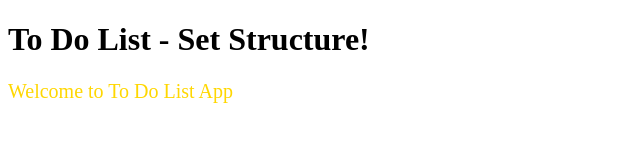
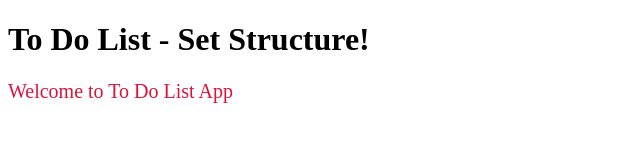
Before and after one commit to jcmunav63/to_do_list_test, a website built with webpack: page src/index.html in a window 1280 px wide. Shown: the whole page, without its empty margins (0-640 px from the left). Built offline with nearby package versions, Linux system fonts and the light colour scheme.

Commit message:
Add linters files for Webhint, Stylelint & ESlint; edit JS files.

```diff
--- a/src/style.css
+++ b/src/style.css
@@ -1,4 +1,4 @@
 .hello {
-  color: gold;
+  color: crimson;
   font-size: 20px;
 }
--- a/webpack.config.js
+++ b/webpack.config.js
@@ -15,8 +15,8 @@ module.exports = {
   ],
   output: {
     // filename: 'bundle.js',
-    filename: "[name].js",
-    chunkFilename: "static/js/[name].chunk.js",
+    filename: '[name].js',
+    chunkFilename: 'static/js/[name].chunk.js',
     path: path.resolve(__dirname, 'dist'),
     clean: true,
   },
```
Also changed, not shown: .eslintrc.json (added), .github/workflows/linters.yml (added), .stylelintrc.json (added), 2 other files.
